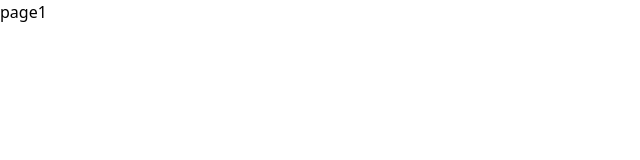
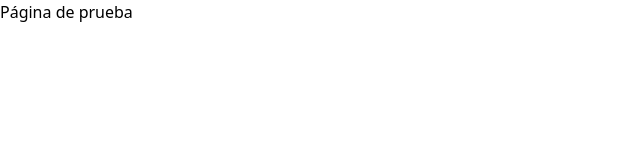
Before and after one commit to mikelibero/nextjs, a Next.js app: page /prueba in a window 1280 px wide. Shown: the top 160 px of the page, without its empty margins (0-640 px from the left). Built offline with nearby package versions, Linux system fonts and the light colour scheme.

Commit message:
Modificación de página

```diff
--- a/app/prueba/page.tsx
+++ b/app/prueba/page.tsx
@@ -2,7 +2,7 @@ import React from 'react'
 
 const page = () => {
   return (
-    <div>page1</div>
+    <div>Página de prueba</div>
   )
 }
 
```
